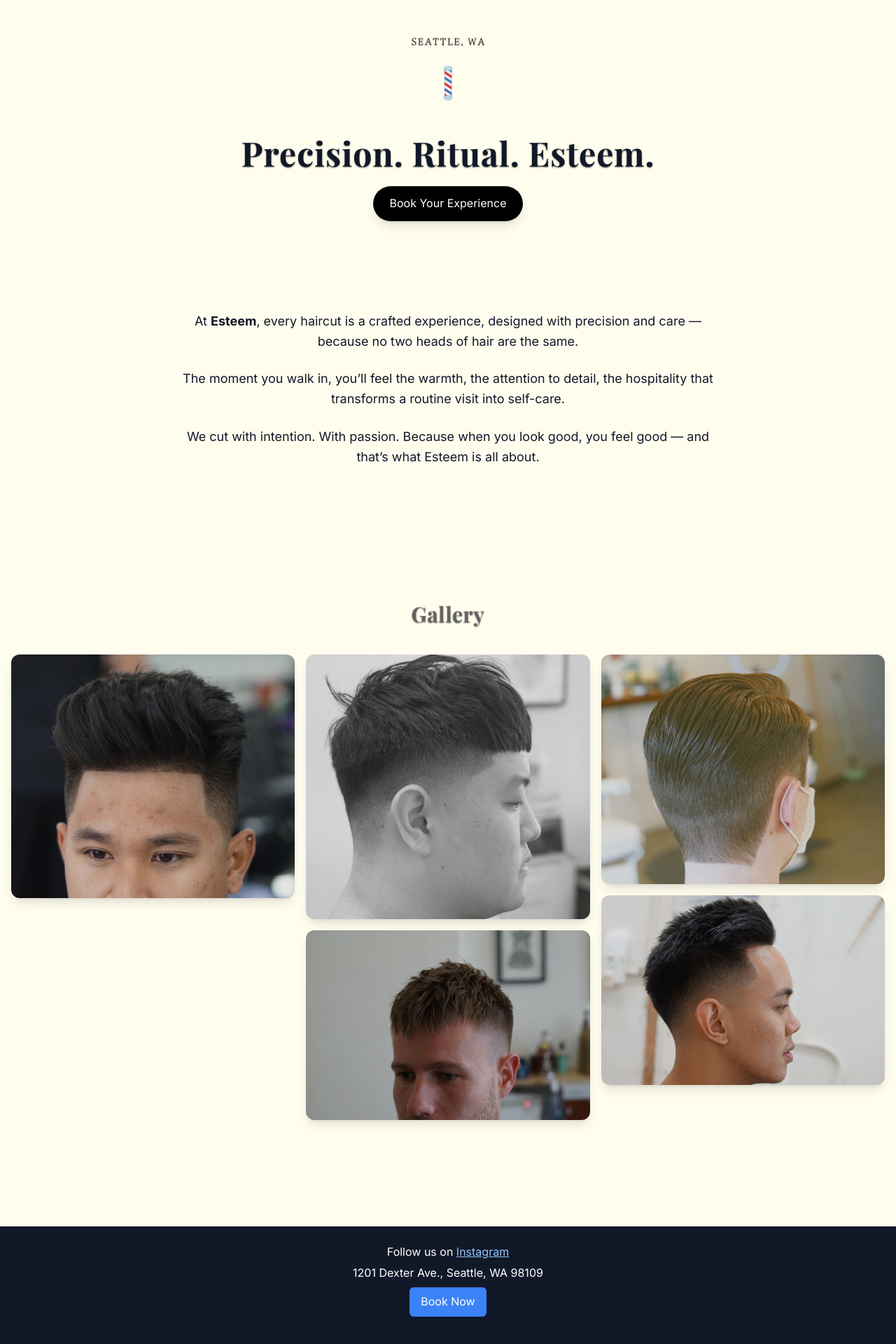
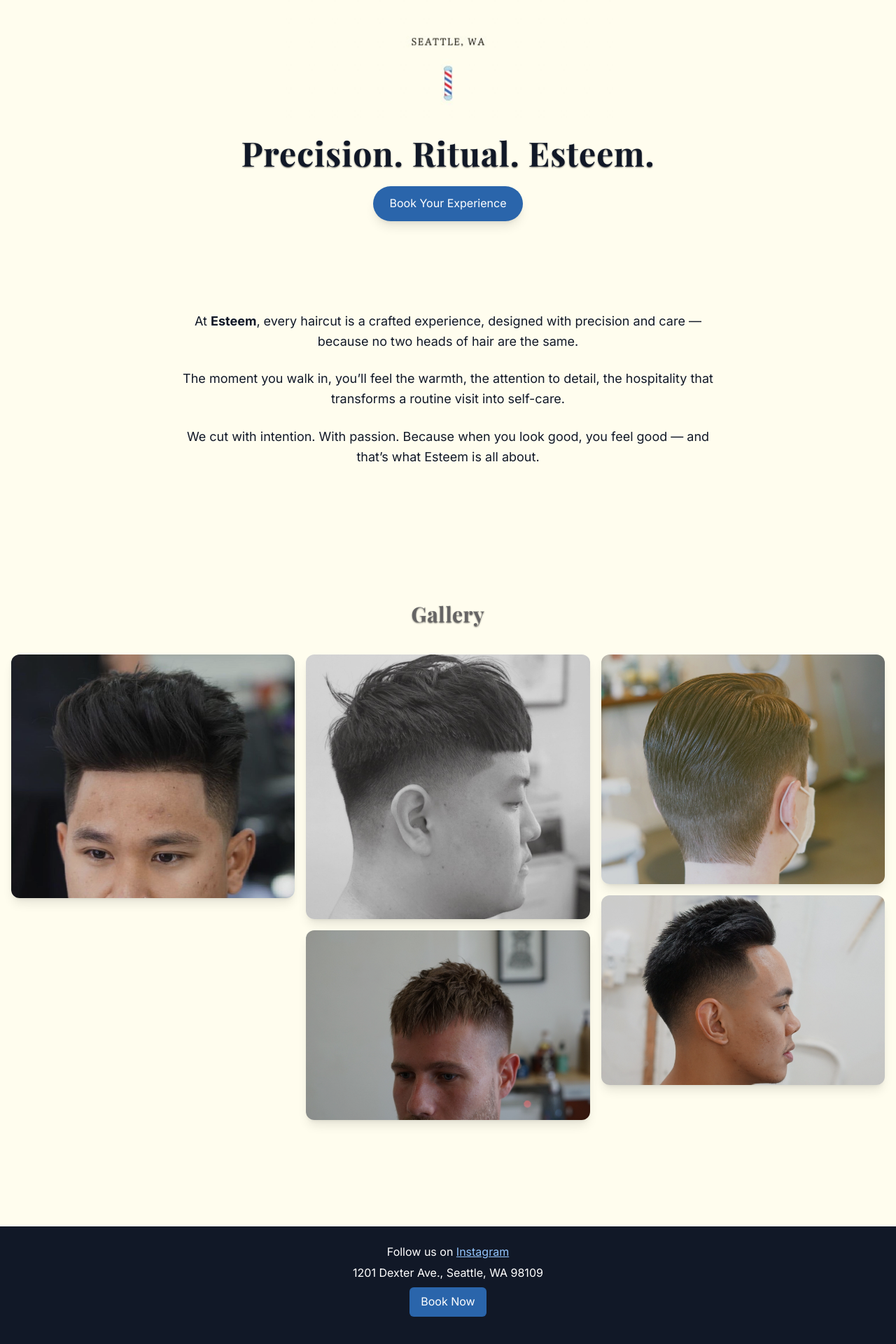
Before and after one commit to johnmalbert/Esteem, a React (Vite) app: page / in a window 1280 px wide. Shown: the part 454-2374 px from the top of the page at 70% size. Built offline with nearby package versions, Linux system fonts and the light colour scheme; grey boxes are pictures that could not be loaded.

Commit message:
updating button colors

```diff
--- a/src/components/Footer.tsx
+++ b/src/components/Footer.tsx
@@ -16,7 +16,7 @@ const Footer = () => {
         <p className="mt-1">1201 Dexter Ave., Seattle, WA 98109</p>
         <a
           href="https://square.site/book/1NCFYYAC5EK9Y/ross-henry-seattle-wa"
-          className="bg-blue-500 text-white px-4 py-2 rounded-md inline-block mt-2 hover:bg-blue-600"
+          className="bg-[#2A65AB] text-white px-4 py-2 rounded-md inline-block mt-2 hover:bg-blue-600"
         >
           Book Now
         </a>
--- a/src/pages/Home.tsx
+++ b/src/pages/Home.tsx
@@ -47,7 +47,7 @@ const Home = () => {
         </h1>
         <a
           href="https://square.site/book/1NCFYYAC5EK9Y/ross-henry-seattle-wa"
-          className="inline-block mt-6 bg-black text-white px-6 py-3 rounded-full shadow-lg hover:bg-gray-800 transition"
+          className="inline-block mt-6 bg-[#2A65AB] text-white px-6 py-3 rounded-full shadow-lg hover:bg-gray-800 transition"
         >
           Book Your Experience
         </a>
```
